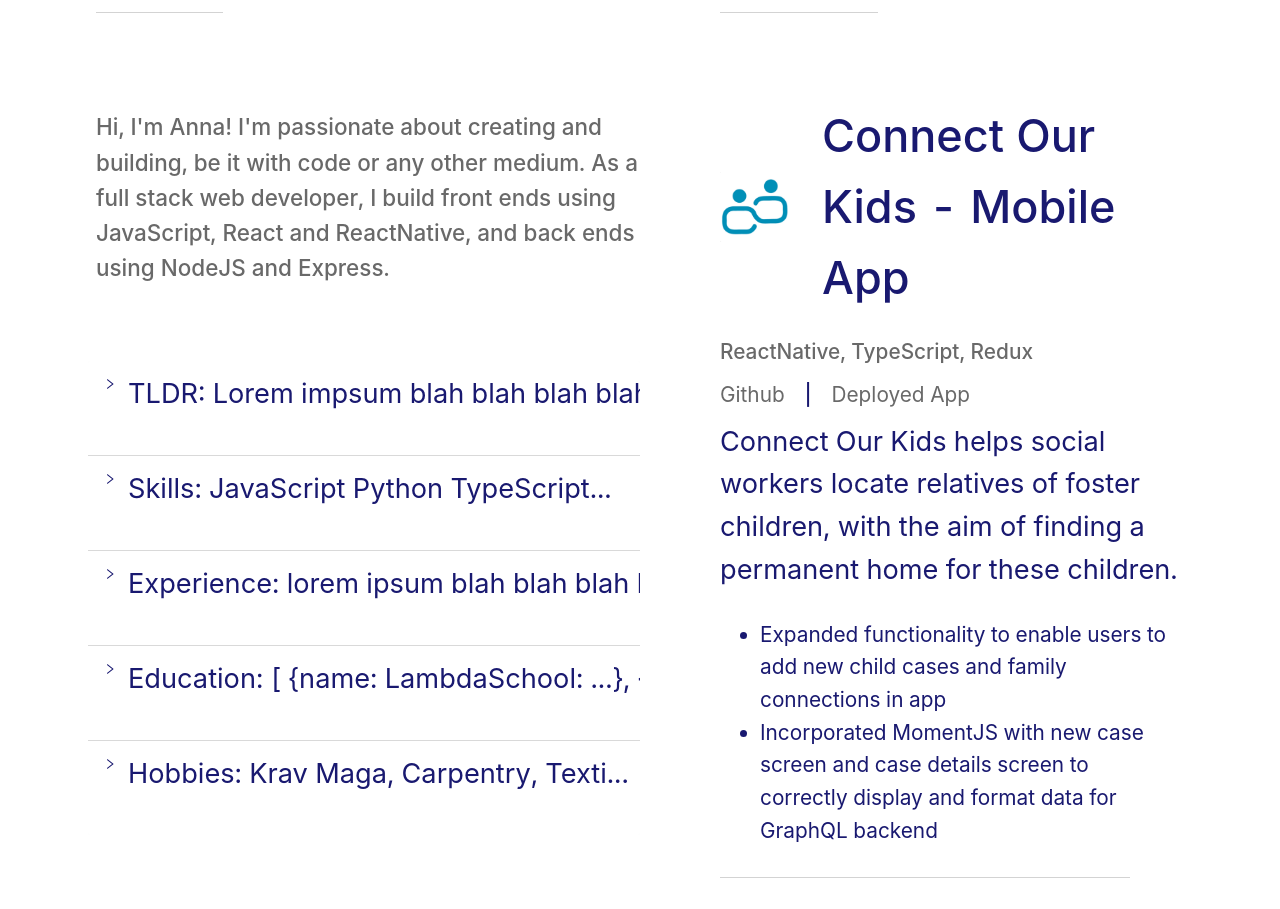
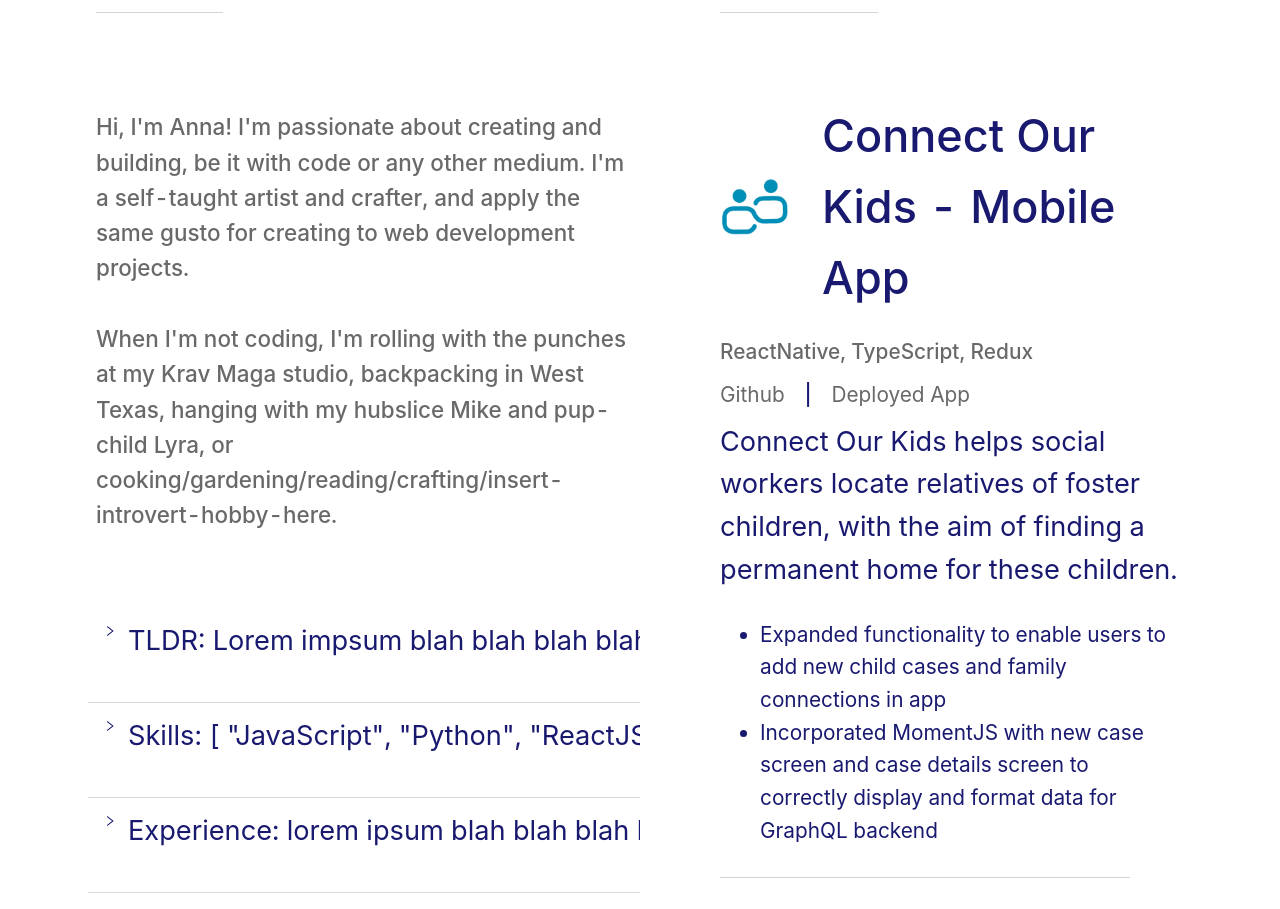
Before and after one commit to bamfranceschi/new-portfolio, a React (Create React App) app: page / in a window 1280 px wide. Shown: the part 1224-2133 px from the top of the page. Built offline with nearby package versions, Linux system fonts and the light colour scheme; some icons are missing.

Commit message:
content edits to skills, hobbies and about me paragraph

```diff
--- a/src/components/About/About.jsx
+++ b/src/components/About/About.jsx
@@ -74,7 +74,8 @@
     },
     {
       short: "Skills:",
-      long: "Skills: JavaScript Python TypeScript...",
+      long:
+        'Skills: [ "JavaScript", "Python", "ReactJS", "NodeJs", "PostgreSQL", "Jest"...',
       selected: false,
       text: SkillsText,
     },
@@ -92,8 +93,9 @@
       text: Education,
     },
     {
-      short: "Hobbies: [",
-      long: "Hobbies: Krav Maga, Carpentry, Texti...",
+      short: "Hobbies:",
+      long:
+        'Hobbies: [ "Krav Maga", "Carpentry", "Textile art", "Cooking and baking...',
       selected: false,
       text: HobbiesText,
     },
@@ -117,9 +119,13 @@
       <AboutHeader>
         <h3 style={{ color: "dimgrey" }}>
           Hi, I'm Anna! I'm passionate about creating and building, be it with
-          code or any other medium. As a full stack web developer, I build front
-          ends using JavaScript, React and ReactNative, and back ends using
-          NodeJS and Express.
+          code or any other medium. I'm a self-taught artist and crafter, and
+          apply the same gusto for creating to web development projects.
+          <br />
+          <br /> When I'm not coding, I'm rolling with the punches at my Krav
+          Maga studio, backpacking in West Texas, hanging with my hubslice Mike
+          and pup-child Lyra, or
+          cooking/gardening/reading/crafting/insert-introvert-hobby-here.
         </h3>
       </AboutHeader>
       <AboutContent>
--- a/src/components/About/Hobbies.jsx
+++ b/src/components/About/Hobbies.jsx
@@ -2,16 +2,23 @@
 
 const HobbiesText = (
   <p style={{ paddingLeft: 24, fontSize: "1.3rem", color: "midnightblue" }}>
-    "Krav Maga", <br />
+    [
+    <br />
+    "Krav Maga",
+    <br />
     "Carpentry",
     <br />
     "Textile art",
     <br />
-    "All things food",
+    "Cooking and baking",
     <br />
     "Backpacking"
     <br />
-    <p style={{ fontSize: "1.3rem" }}>],</p>
+    "Gardening"
+    <br />
+    "Ad libbing bad movies MST3K style"
+    <br />
+    ],
   </p>
 );
 
--- a/src/components/About/Skills.jsx
+++ b/src/components/About/Skills.jsx
@@ -22,10 +22,6 @@
     <br />
     "ReactNative",
     <br />
-    "SQL",
-    <br />
-    "SQLite3",
-    <br />
     "HTML",
     <br />
     "CSS",
```
